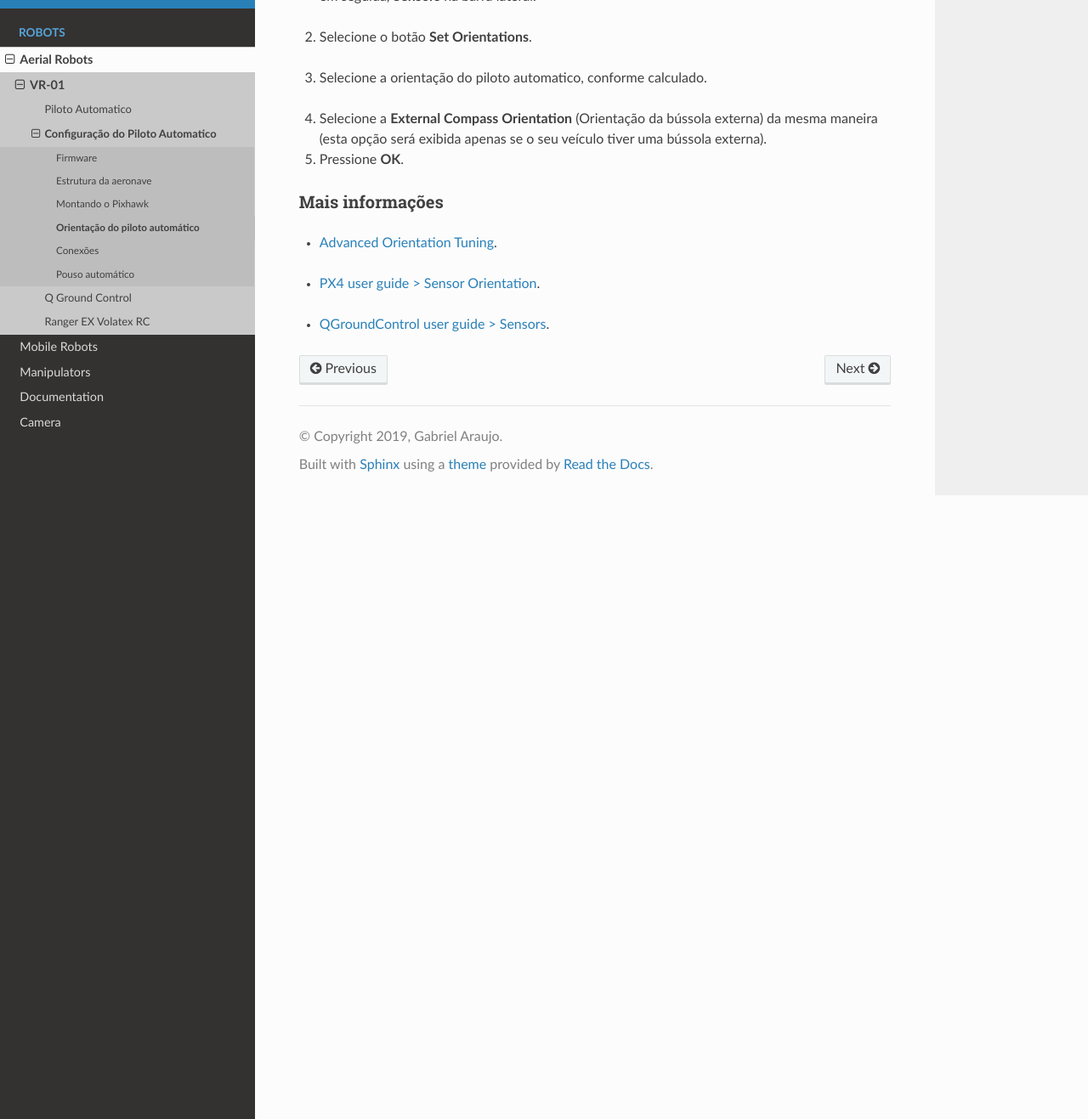
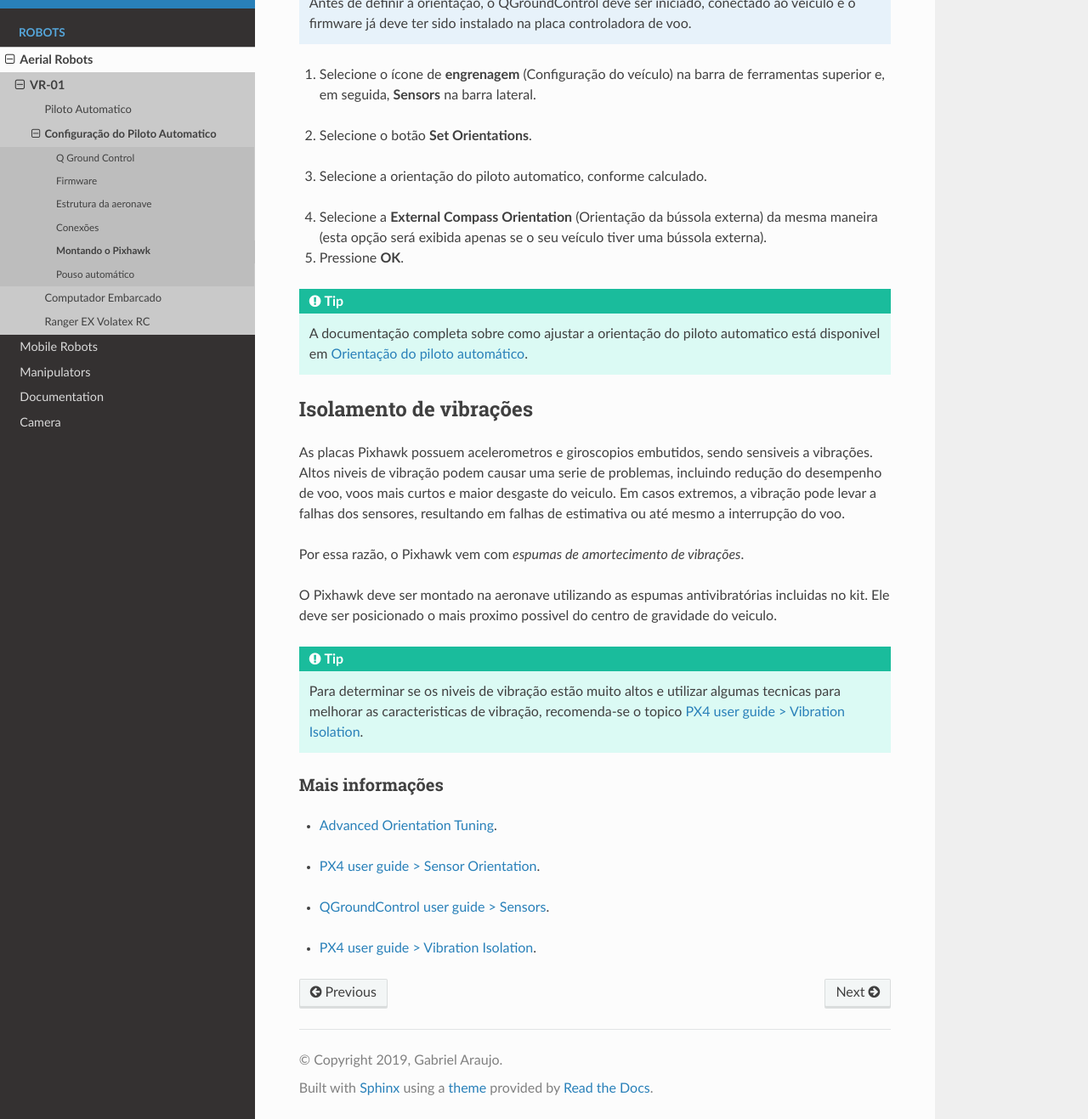
Before and after one commit to aerolab-unb/Aerial-pt, a Sphinx documentation site: the page built from Edit_CoopRobo/docs/source/aerial/vr01/autopilot/config/mounting.rst, in a window 1280 px wide and 1400 px high, scrolled down 1341 px, cut to the strip 83-1400 px from the top of the window. Shown: the whole strip at 85% size. Built offline with Sphinx 7.4.7 and the Read the Docs theme 2.0.0, drawn with Linux system fonts in a browser that asks for light colours; pages that are not in the unit, such as notebooks, are missing from menus; some of the changed text lies outside the part shown.

Commit message:
mudança na estrutura

```diff
--- a/Edit_CoopRobo/docs/source/aerial.rst
+++ b/Edit_CoopRobo/docs/source/aerial.rst
@@ -5,7 +5,7 @@ Aerial Robots
    :align: center
 
 .. toctree::
-   :maxdepth: 1
+   :maxdepth: 2
    :caption: Robots
 
    aerial/vr01
--- a/Edit_CoopRobo/docs/source/aerial/vr01/hard/config/orientation.rst
+++ b/Edit_CoopRobo/docs/source/aerial/vr01/autopilot/config/mounting.rst
@@ -1,10 +1,17 @@
+Montando o Pixhawk
+==================
+
+.. substituir as imagens por imagens do lab
+
+Este topico tem como objetivo mostrar como montar o controlador de voo 3DR Pixhawk e seus principais perifericos.
+
 Orientação do piloto automático
-================================
+~~~~~~~~~~~~~~~~~~~~~~~~~~~~~~~
 
 Por padrão, o controlador de voo e a bússola externa, se houver, devem ser colocados no chassi da aeronave orientados de modo que a seta aponte para a frente do veículo. Se a placa ou a bússola externa estiver em qualquer outra orientação, será necessario ajustar a orientação no firmware.
 
 Cálculo de orientação
-~~~~~~~~~~~~~~~~~~~~~~
+----------------------
 
 As compensações dos angulos de rotação `YAW, PITCH e / ou ROLL`_ são calculados em relação a orientação vertical apontando para a frente (rotação no sentido horário em torno dos eixos Z, Y e X, respectivamente). Esse diagrama é chamado de *body frame* (diagrama de corpo) e a orientação padrão é dada por ``ROTATION_NOME``.
 
@@ -18,7 +25,7 @@ Por exemplo, a imagem abaixo apresenta rotações de aeronaves em torno do eixo
     :align: center
 
 Definindo a orientação
-~~~~~~~~~~~~~~~~~~~~~~~
+-----------------------
 
 Para definir as orientações no firmware:
 
@@ -42,6 +49,29 @@ Para definir as orientações no firmware:
 
 5. Pressione **OK**.
 
+.. adicionar imagem da seta
+
+.. Tip::
+   A documentação completa sobre como ajustar a orientação do piloto automatico está disponivel em `Orientação do piloto automático`_.
+
+.. _Orientação do piloto automático: https://docs.px4.io/v1.9.0/en/config/flight_controller_orientation.html
+
+Isolamento de vibrações
+~~~~~~~~~~~~~~~~~~~~~~~~
+
+As placas Pixhawk possuem acelerometros e giroscopios embutidos, sendo sensiveis a vibrações. Altos niveis de vibração podem causar uma serie de problemas, incluindo redução do desempenho de voo, voos mais curtos e maior desgaste do veiculo. Em casos extremos, a vibração pode levar a falhas dos sensores, resultando em falhas de estimativa ou até mesmo a interrupção do voo.
+
+Por essa razão, o Pixhawk vem com *espumas de amortecimento de vibrações*.
+
+.. adicionar imagem
+
+O Pixhawk deve ser montado na aeronave utilizando as espumas antivibratórias incluidas no kit. Ele deve ser posicionado o mais proximo possivel do centro de gravidade do veiculo.
+
+.. Tip::
+   Para determinar se os niveis de vibração estão muito altos e utilizar algumas tecnicas para melhorar as caracteristicas de vibração, recomenda-se o topico `PX4 user guide > Vibration Isolation`_.
+
+.. _PX4 user guide > Vibration Isolation: https://docs.px4.io/v1.9.0/en/assembly/vibration_isolation.html#vibration-isolation
+
 
 Mais informações
 ----------------
@@ -52,3 +82,5 @@ Mais informações
 .. _PX4 user guide > Sensor Orientation: https://docs.px4.io/v1.9.0/en/config/flight_controller_orientation.html
 * `QGroundControl user guide > Sensors`_.
 .. _QGroundControl user guide > Sensors: https://docs.qgroundcontrol.com/en/SetupView/sensors_px4.html#flight_controller_orientation
+* `PX4 user guide > Vibration Isolation`_.
+.. _PX4 user guide > Vibration Isolation: https://docs.px4.io/v1.9.0/en/assembly/vibration_isolation.html#vibration-isolation
--- a/Edit_CoopRobo/docs/source/aerial/vr01/hard/config_pilot.rst
+++ b/Edit_CoopRobo/docs/source/aerial/vr01/autopilot/config_pilot.rst
@@ -16,9 +16,9 @@ Esta seção contém os principais tópicos de configuração e montagem:
 .. toctree::
    :maxdepth: 2
 
+   config/QGroundControl
    config/firmware
    config/airframe
+   config/connection
    config/mounting
-   config/orientation
-   config/connection
    config/automatic_landing
--- /dev/null
+++ b/Edit_CoopRobo/docs/source/aerial/vr01/embedded_system/system.rst
@@ -0,0 +1,2 @@
+Computador Embarcado
+=====================
```
Also changed, not shown: Edit_CoopRobo/docs/source/aerial/vr01.rst (+4 -3 lines), Edit_CoopRobo/docs/source/aerial/vr01/hard/config/mounting.rst (deleted, +0 -34 lines), Edit_CoopRobo/docs/source/aerial/vr01/autopilot/config/QGroundControl.rst (renamed from Edit_CoopRobo/docs/source/aerial/vr01/soft/QGroundControl.rst), Edit_CoopRobo/docs/source/aerial/vr01/autopilot/config/airframe.rst (renamed from Edit_CoopRobo/docs/source/aerial/vr01/hard/config/airframe.rst), Edit_CoopRobo/docs/source/aerial/vr01/autopilot/config/automatic_landing.rst (renamed from Edit_CoopRobo/docs/source/aerial/vr01/hard/config/automatic_landing.rst), Edit_CoopRobo/docs/source/aerial/vr01/autopilot/config/connection.rst (renamed from Edit_CoopRobo/docs/source/aerial/vr01/hard/config/connection.rst), Edit_CoopRobo/docs/source/aerial/vr01/autopilot/config/firmware.rst (renamed from Edit_CoopRobo/docs/source/aerial/vr01/hard/config/firmware.rst), Edit_CoopRobo/docs/source/aerial/vr01/autopilot/pilot.rst (renamed from Edit_CoopRobo/docs/source/aerial/vr01/hard/pilot.rst).
